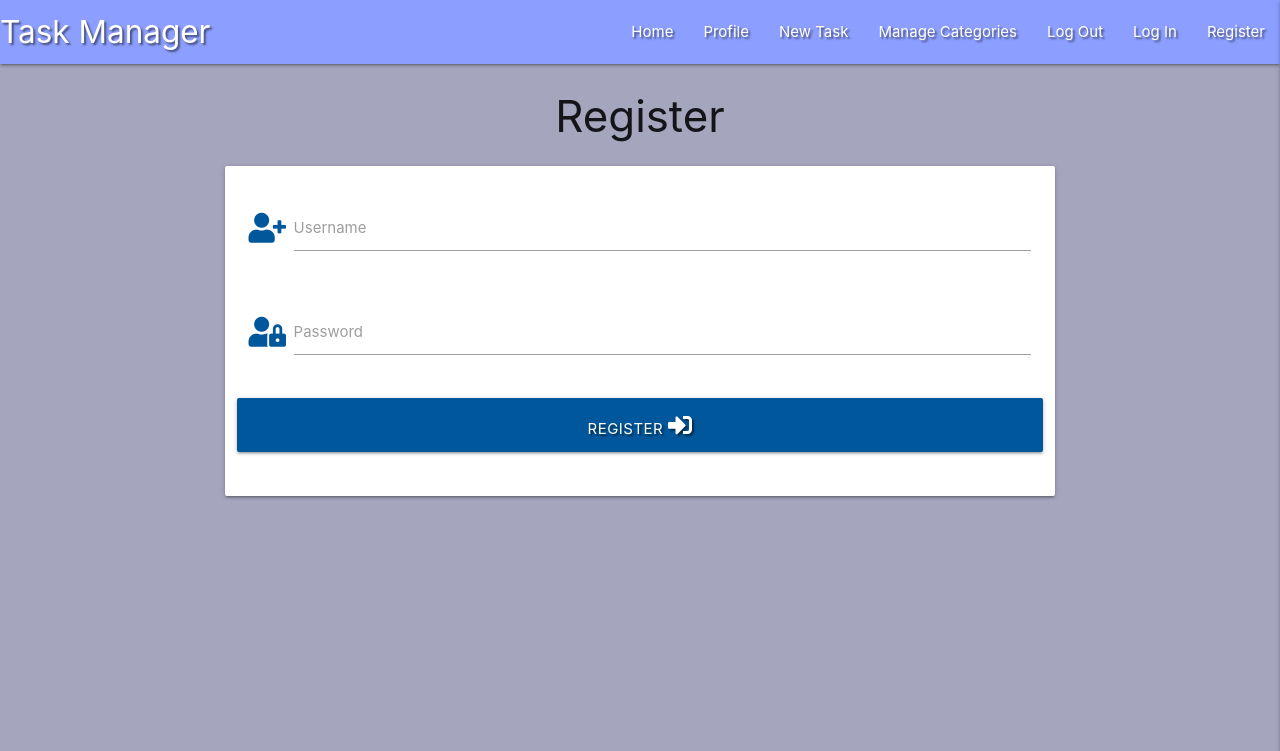
After one commit to ANDREWAHN-UK/Mini-Project-Task-Manager, a Flask app: page /register in a window 1280 px wide. The commit adds this page. Shown: the top 751 px of the page. Run offline with Flask 2, Linux system fonts and the light colour scheme; some libraries are stand-ins or nearby versions.

Commit message:
templates - created register.html, updated base.html

```diff
--- a/templates/base.html
+++ b/templates/base.html
@@ -32,7 +32,7 @@
                     <li><a href="#">Manage Categories</a></li>
                     <li><a href="#">Log Out</a></li>
                     <li><a href="#">Log In</a></li>
-                    <li><a href="#">Register</a></li>
+                    <li><a href="{{ url_for('register')}}">Register</a></li>
 
                 </ul>
             </div>
@@ -47,7 +47,7 @@
             <li><a href="#">Manage Categories</a></li>
             <li><a href="#">Log Out</a></li>
             <li><a href="#">Log In</a></li>
-            <li><a href="#">Register</a></li>
+            <li><a href="{{ url_for('register')}}">Register</a></li>
         </ul>
 
     </header>
--- /dev/null
+++ b/templates/register.html
@@ -0,0 +1,33 @@
+{% extends "base.html" %}
+{% block content %}
+<h3 class="center-align">Register</h3>
+<div class="row">
+    <form class="col s12 m8 offset-m2" method="POST" action="{{ url_for ('register')}}">
+        <div class="card-panel ">
+
+            <!-- user name -->
+            <div class="row">
+                <div class="input-field col s12">
+                    <i class="fas fa-user-plus prefix light-blue-text text-darken-4"></i>
+                    <input id="username" name="username" type="text" class="validate">
+                    <label for="username"> Username </label>
+                </div>
+            </div>
+            <!-- password -->
+            <div class="row">
+                <div class="input-field col s12">
+                    <i class="fas fa-user-lock prefix light-blue-text text-darken-4"></i>
+                    <input id="password" name = "password" type="password" class="validate">
+                    <label for="password">Password</label>
+                </div>
+            </div>
+            <!-- register -->
+            <div class="row">
+                <button type="submit" class= "col s12 btn-large light-blue darken-4 text-shadow"> Register <i class="fas fa-sign-in-alt"></i> </button>
+            </div>
+        </div>
+    </form>
+</div>
+
+
+{% endblock %}
```
